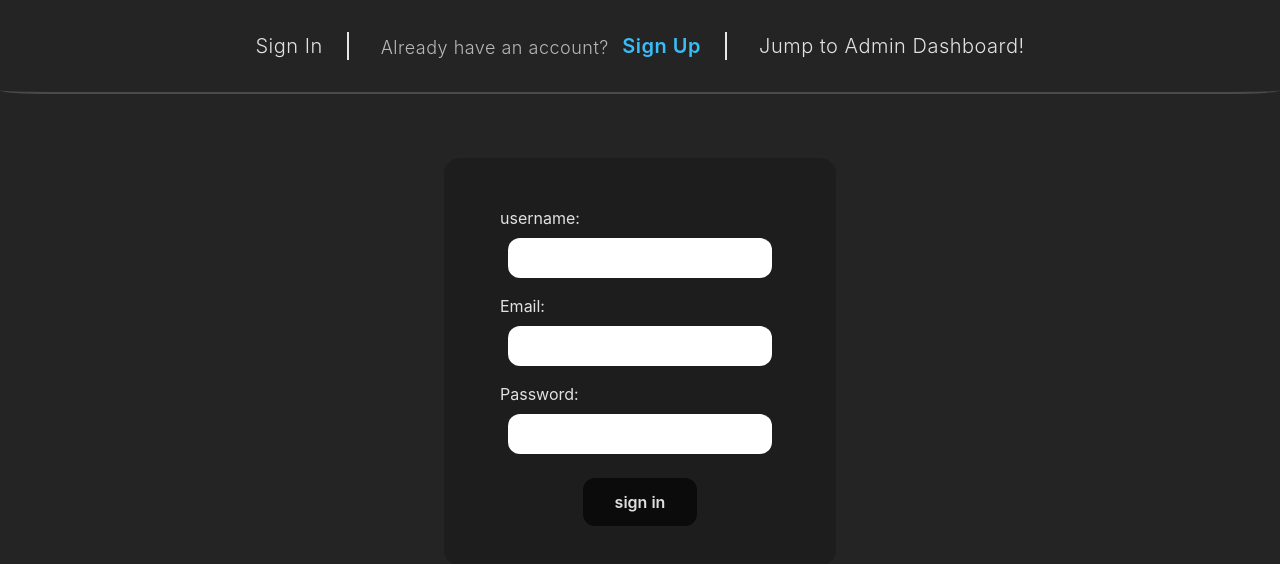
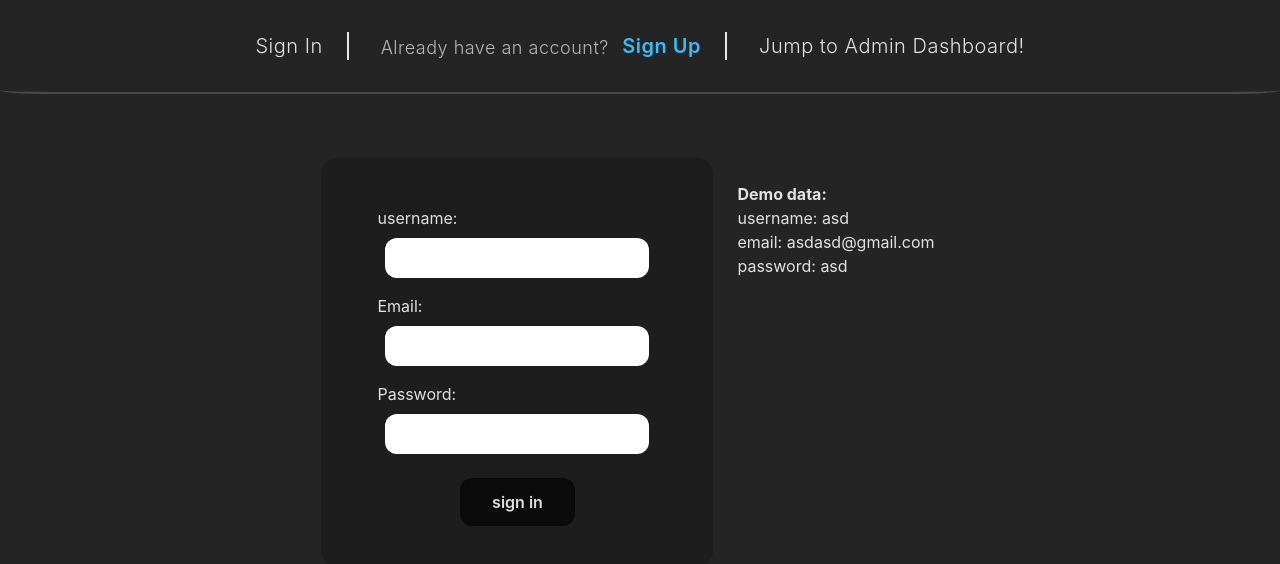
Before and after one commit to notseansk/formik-with-yup, a React (Vite) app: page / in a window 1280 px wide. Shown: the top 564 px of the page. Built offline with nearby package versions, Linux system fonts and the light colour scheme.

Commit message:
added demo data

```diff
--- a/src/pages/SignIn.tsx
+++ b/src/pages/SignIn.tsx
@@ -94,6 +94,13 @@ const SignIn = () => {
           <Button page="sign in" />
         </Form>
       </Formik>
+      <div className="p-6">
+        <p className="font-bold">Demo data: </p>
+        <p>username: asd</p>
+        <p>email: asdasd@gmail.com</p>
+        <p>password: asd</p>
+      </div>
+
       <ToastContainer />
     </div>
   );
```
